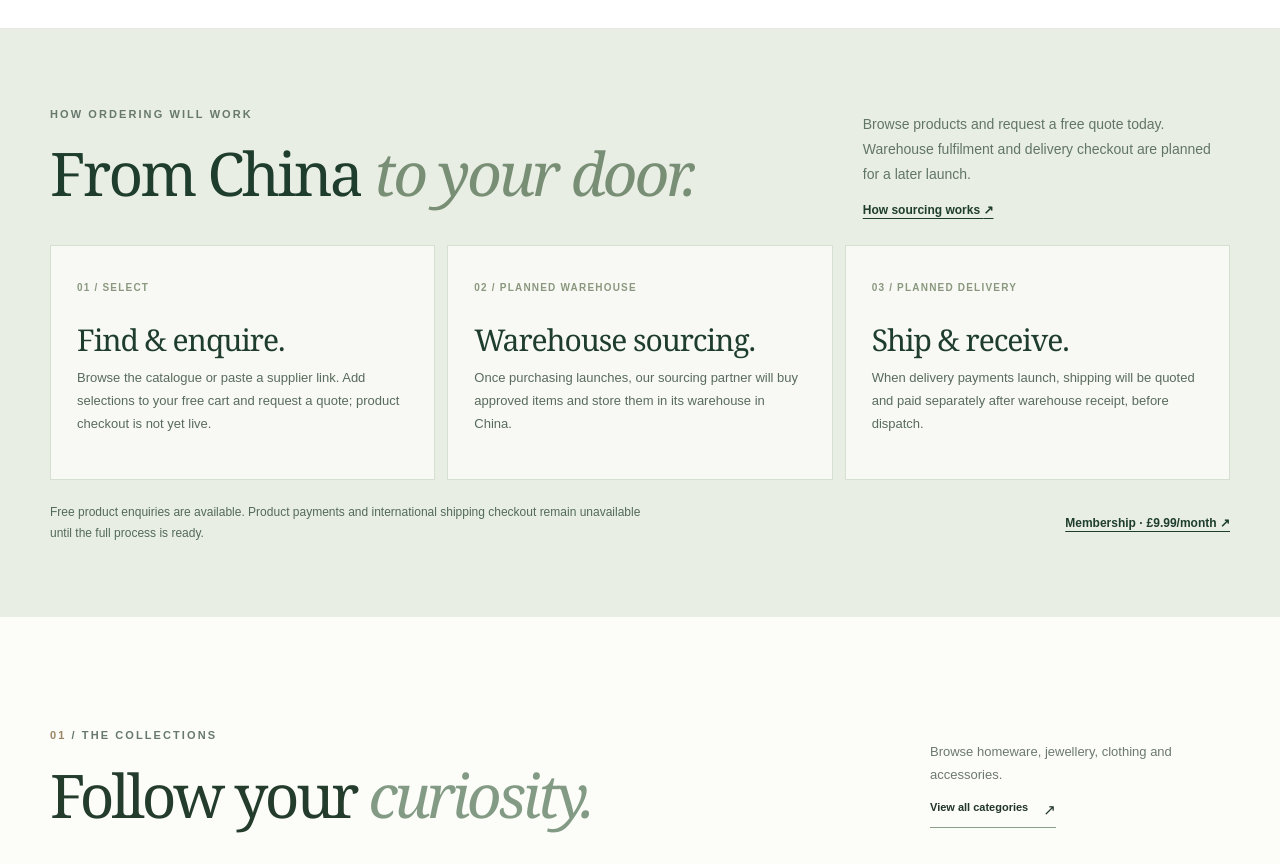
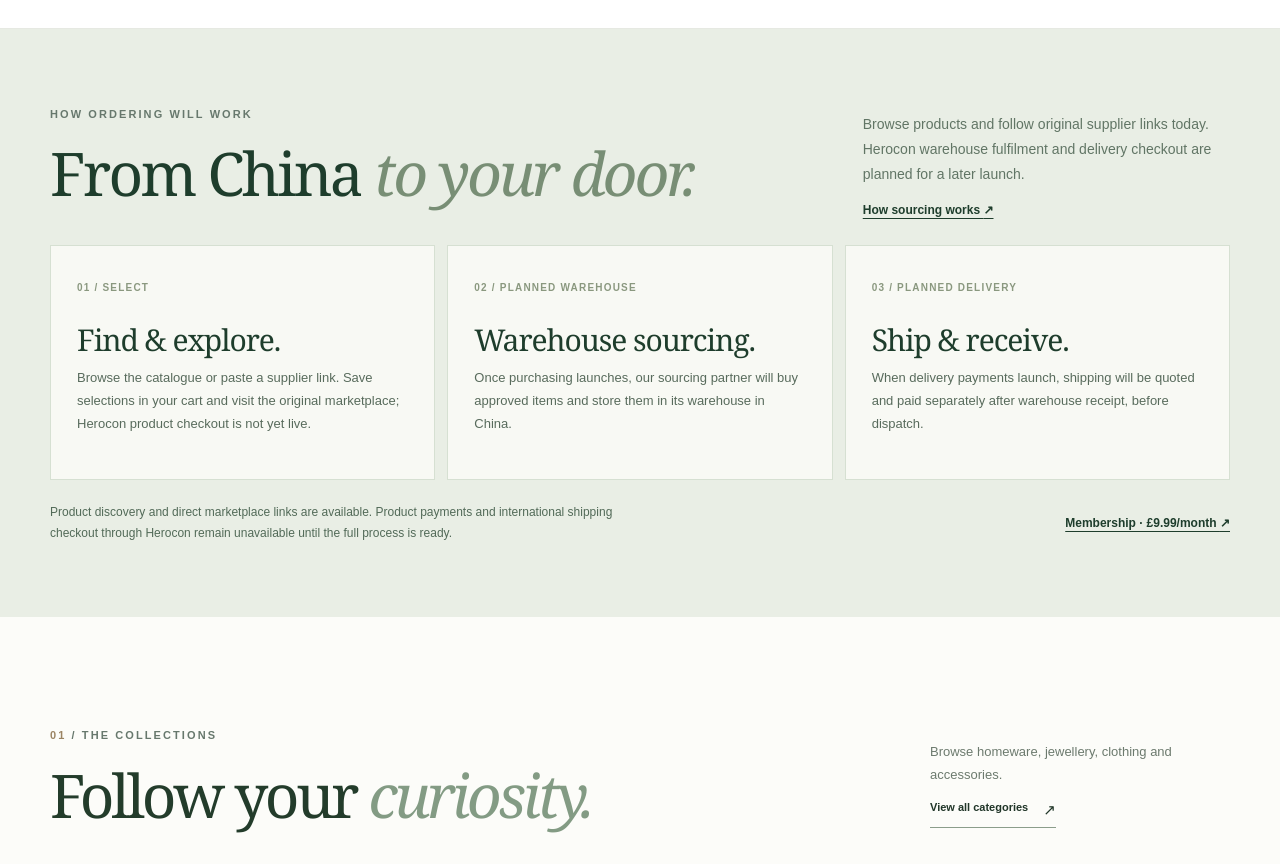
Before and after one commit to aminabdul339-byte/herocon, a Next.js app: page / in a window 1280 px wide. Shown: the part 858-1722 px from the top of the page. Built offline with nearby package versions, Linux system fonts and the light colour scheme; no server answers; grey boxes are pictures that could not be loaded.

Commit message:
Remove obsolete quote flow from app/page.tsx

```diff
--- a/app/page.tsx
+++ b/app/page.tsx
@@ -71,15 +71,15 @@ export default async function Home(){
    <div className="hc-premium-container">
     <div className="hc-journey-intro">
      <div><p className="hc-premium-kicker">HOW ORDERING WILL WORK</p><h2 id="hc-journey-title">From China <em>to your door.</em></h2></div>
-     <div><p>Browse products and request a free quote today. Warehouse fulfilment and delivery checkout are planned for a later launch.</p><Link href="/how-it-works">How sourcing works <span aria-hidden="true">↗</span></Link></div>
+     <div><p>Browse products and follow original supplier links today. Herocon warehouse fulfilment and delivery checkout are planned for a later launch.</p><Link href="/how-it-works">How sourcing works <span aria-hidden="true">↗</span></Link></div>
     </div>
     <div className="hc-journey-grid">
-     <article><span className="hc-journey-number">01 / SELECT</span><h3>Find &amp; enquire.</h3><p>Browse the catalogue or paste a supplier link. Add selections to your free cart and request a quote; product checkout is not yet live.</p></article>
+     <article><span className="hc-journey-number">01 / SELECT</span><h3>Find &amp; explore.</h3><p>Browse the catalogue or paste a supplier link. Save selections in your cart and visit the original marketplace; Herocon product checkout is not yet live.</p></article>
      <article><span className="hc-journey-number">02 / PLANNED WAREHOUSE</span><h3>Warehouse sourcing.</h3><p>Once purchasing launches, our sourcing partner will buy approved items and store them in its warehouse in China.</p></article>
      <article><span className="hc-journey-number">03 / PLANNED DELIVERY</span><h3>Ship &amp; receive.</h3><p>When delivery payments launch, shipping will be quoted and paid separately after warehouse receipt, before dispatch.</p></article>
     </div>
     <div className="hc-journey-foot">
-     <p>Free product enquiries are available. Product payments and international shipping checkout remain unavailable until the full process is ready.</p>
+     <p>Product discovery and direct marketplace links are available. Product payments and international shipping checkout through Herocon remain unavailable until the full process is ready.</p>
      <Link href="/membership">Membership · £9.99/month <span aria-hidden="true">↗</span></Link>
     </div>
    </div>
```
